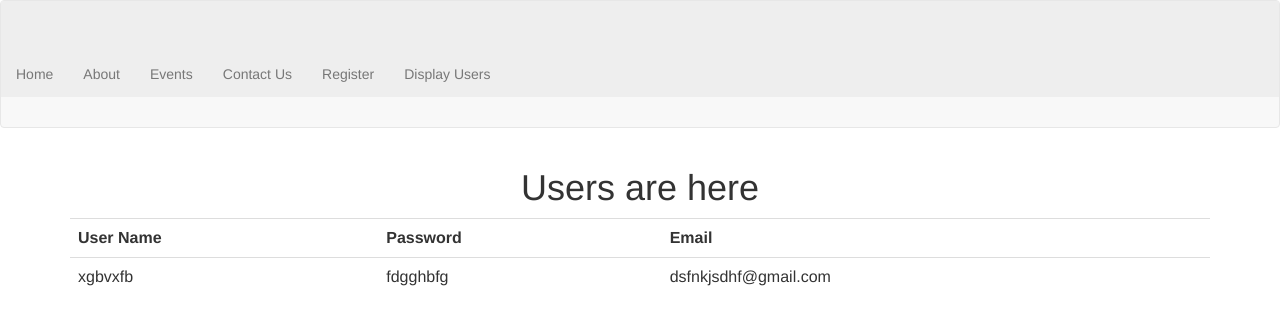
After one commit to avneesh2409/django-testing, a Django app: page /first_app/users/ in a window 1280 px wide. The commit adds this page. Shown: the top 325 px of the page. Run offline with Django 3.2, Linux system fonts and the light colour scheme; data comes from the database, SQL or seed files in the repository; both versions use the stored data as it was after the commit; some libraries are stand-ins or nearby versions.

Commit message:
show user tab added

```diff
--- a/first_app/template/index.html
+++ b/first_app/template/index.html
@@ -19,6 +19,7 @@
       <li><a href="/first_app/event">Events</a></li>
       <li><a href="/first_app/contact">Contact Us</a></li>
     <li><a href="/first_app/register">Register</a></li>
+    <li><a href="/first_app/users">Display Users</a></li>
     </ul>
 
 
--- /dev/null
+++ b/first_app/template/users.html
@@ -0,0 +1,19 @@
+{% extends 'index.html' %}
+
+{% block content %}
+<div class="row">
+	<div class="col-md-12 text-center">
+		<h1>Users are here</h1>
+		<table class="table table-hover">
+			<tr><th>User Name</th><th>Password</th><th>Email</th></tr>
+		{% for user in users %}
+			<tr>
+				<td>{{user.FullName}}</td>
+				<td>{{user.Password}}</td>
+				<td>{{user.email}}</td>
+			</tr>
+		{% endfor %}
+	</table>
+	</div>
+
+{% endblock %}
--- a/first_app/urls.py
+++ b/first_app/urls.py
@@ -10,4 +10,5 @@ urlpatterns = [
     url('^event/',event,name="event"),
     url('^contact/',contact,name="contact"),
     url('^register/',register,name="register"),
+    url('^users/',users,name="users"),
 ]
--- a/first_app/views.py
+++ b/first_app/views.py
@@ -35,3 +35,7 @@ def register(request):
 		else:
 			print("invalid form")
 	return render(request,'register.html',{'title':title,'form':forms})
+
+def users(request):
+	users = RegisterModel.objects.all()
+	return render(request,'users.html',{'users':users,'title':'show users'})
```
Also changed, not shown: db.sqlite3.
